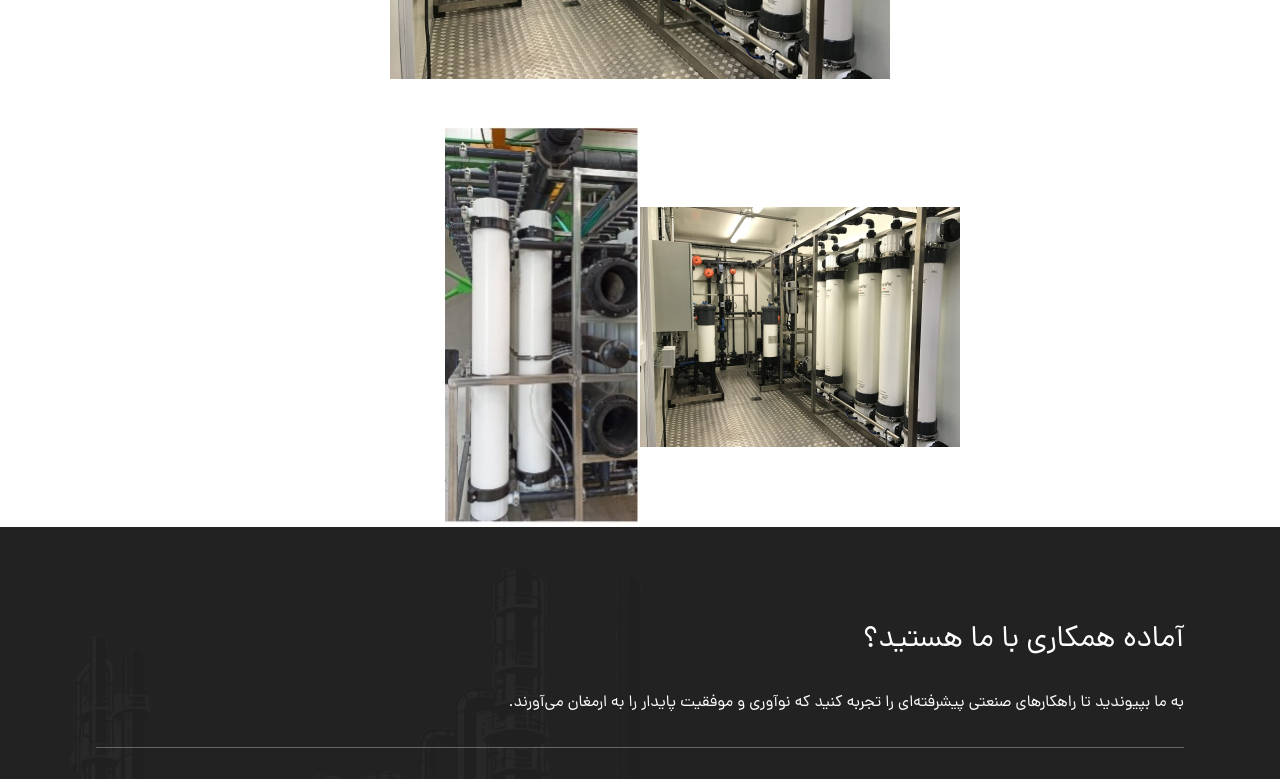
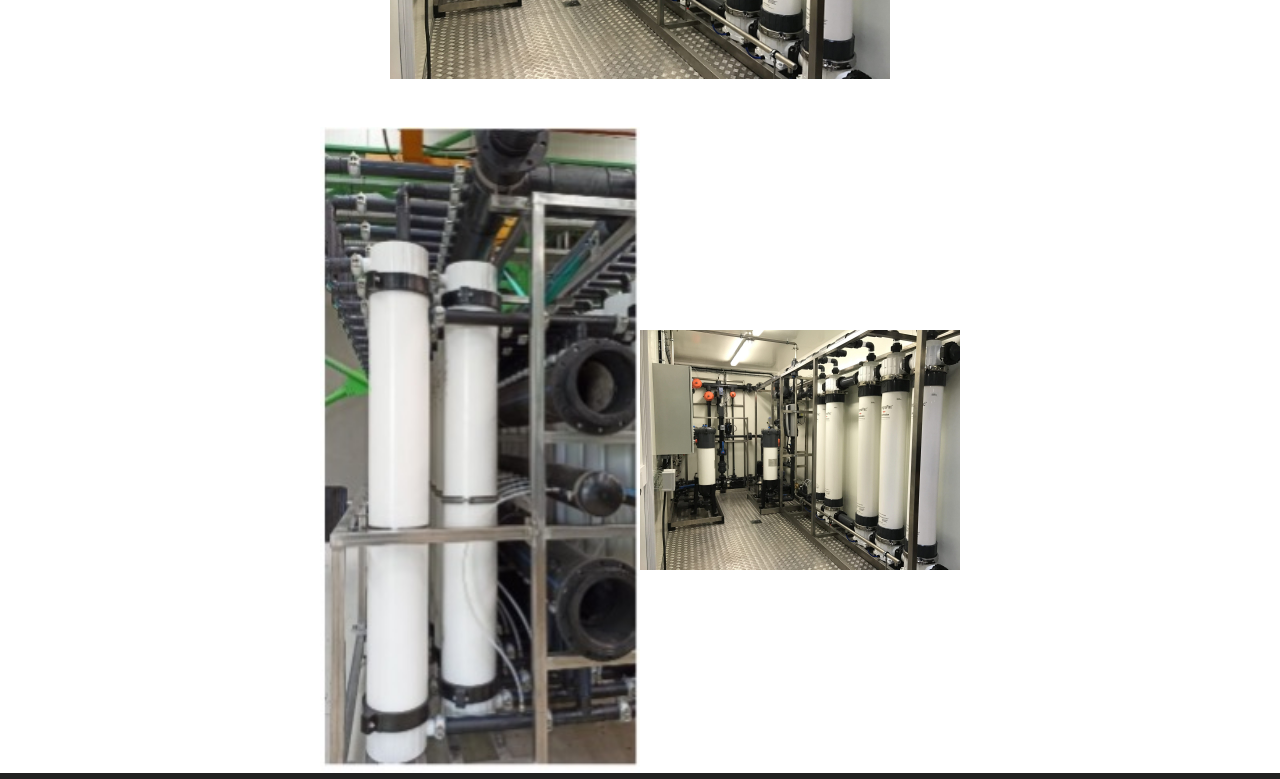
Before and after one commit to Msaeed144/armanarvinco, a Next.js app: page /projects/1001 in a window 1280 px wide. Shown: the part 800-1579 px from the top of the page. Built offline with nearby package versions, Linux system fonts and the light colour scheme.

Commit message:
build error fixed

```diff
--- a/src/components/ProjectGallery.tsx
+++ b/src/components/ProjectGallery.tsx
@@ -1,11 +1,11 @@
 import { ProjectType } from "./ProjectPageBanner"
-
+import Image from "next/image"
 function ProjectGallery({ project }: { project: ProjectType }) {
   return (
     <div className="flex lg:flex-row flex-col items-center container mx-auto justify-center">
         {project.images.map(image=>
-            <div className="w-80">
-                <img src={image} alt="" />
+            <div key={image} className="w-80">
+                <Image src={image} alt="" width={320} height={320}/>
             </div>
         )}
     </div>
--- a/src/components/ProjectsList.tsx
+++ b/src/components/ProjectsList.tsx
@@ -8,7 +8,7 @@ function ProjectsList() {
         <div className=' grid md:grid-cols-2 grid-cols-1 lg:gap-24'>
                 {projects.map(project => (
                     <div key={project.id} className=''>
-                        <ProjectCart id={project.id} title={project.title} banerImage={project.banerImage} />
+                        <ProjectCart key={project.id} id={project.id} title={project.title} banerImage={project.banerImage} />
                     </div>
                 ))}
         </div>
--- a/src/components/‌‌BreadCrumb.tsx
+++ b/src/components/‌‌BreadCrumb.tsx
@@ -2,7 +2,6 @@
 
 import Link from "next/link"
 import { usePathname } from "next/navigation"
-import path from "path"
 import { useEffect } from "react"
 
 function BreadCrumb() {
```
